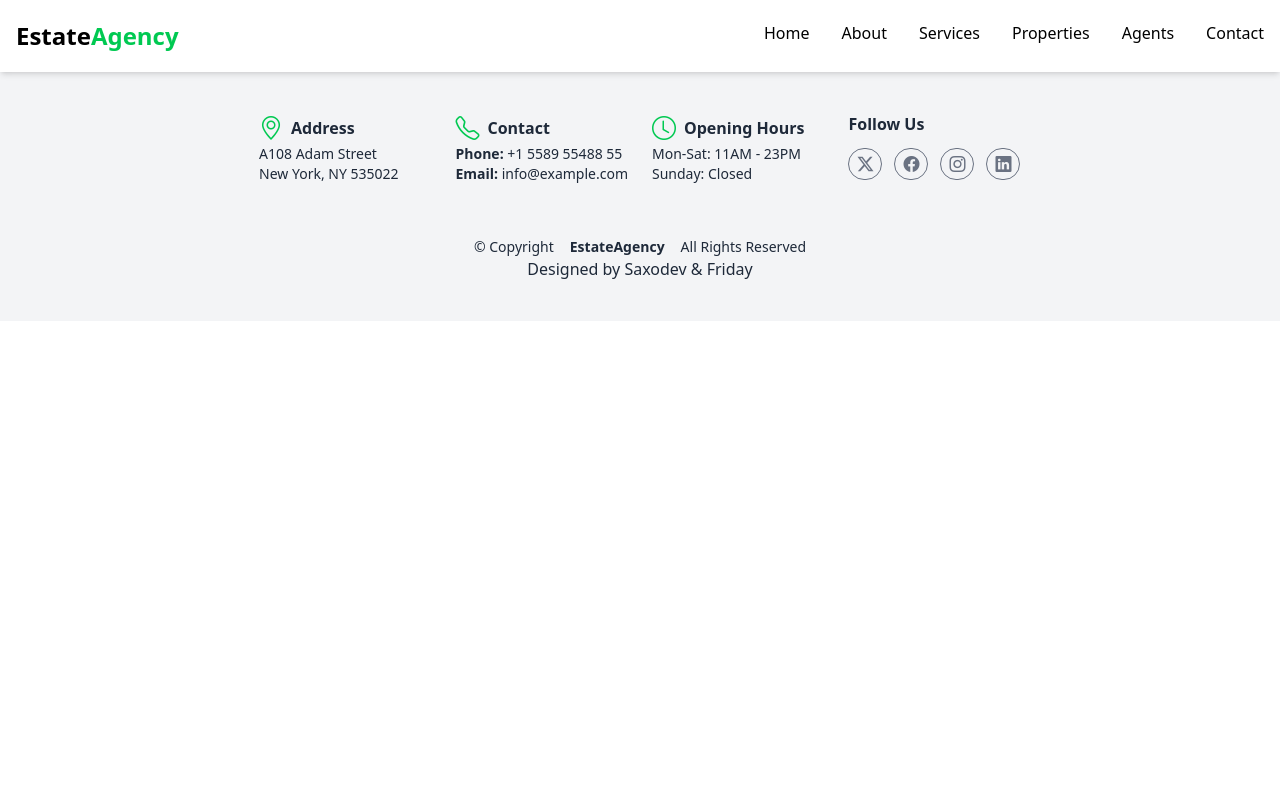
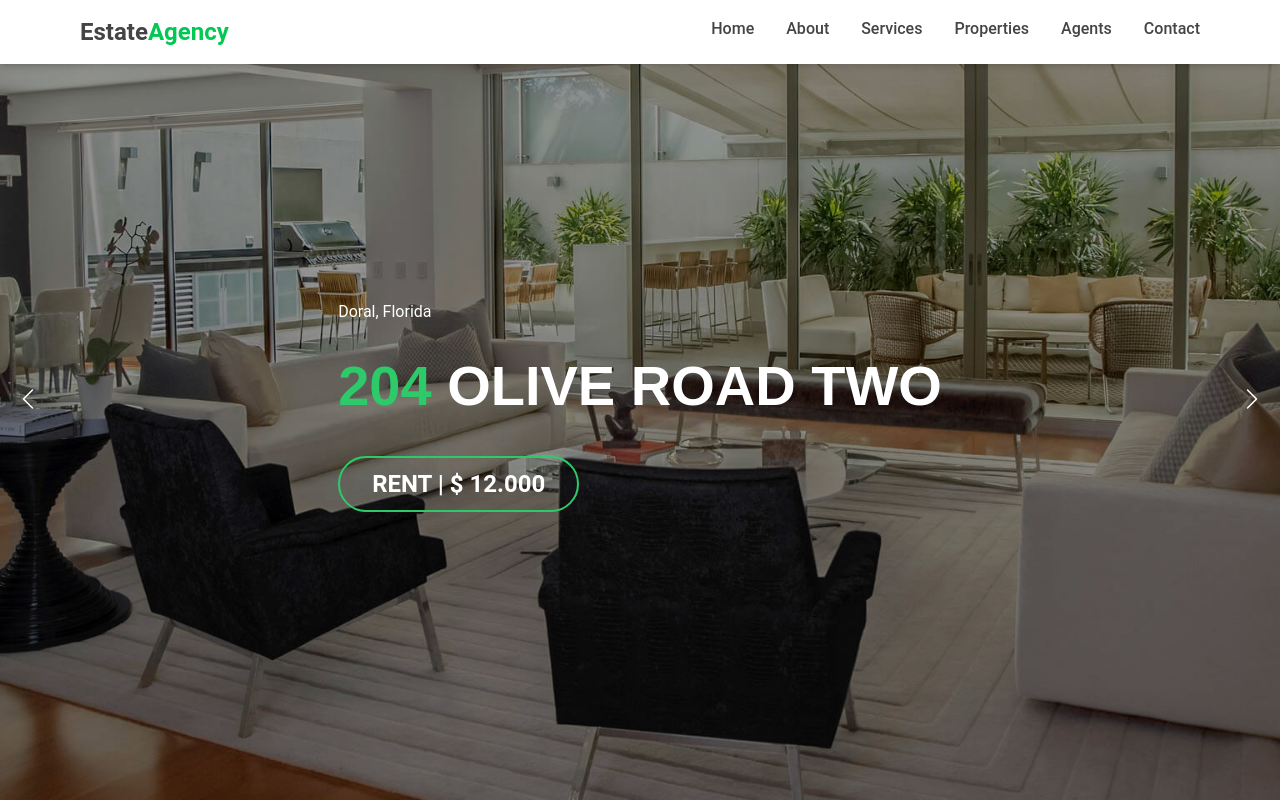
Before and after one commit to AadilNuhu/EstateAgency, an Angular app: page / in a window 1280 px wide. Built offline with nearby package versions, Linux system fonts and the light colour scheme.

Commit message:
added home page

```diff
--- a/src/app/app.html
+++ b/src/app/app.html
@@ -1,2 +1 @@
-<app-navbar></app-navbar>
-<app-footer></app-footer>
+<app-home-page></app-home-page>
--- a/src/app/components/navbar/navbar.html
+++ b/src/app/components/navbar/navbar.html
@@ -1,6 +1,6 @@
-<header class="sticky top-0 z-50 bg-white shadow-md">
-    <div class="mx-auto max-w-7xl px-4">
-        <div class="flex h-18 items-center justify-between">
+<header class="fixed top-0 z-80 bg-white shadow-md w-screen">
+    <div class="mx-auto max-w-7xl px-4 md:px-20 py-4">
+        <div class="flex  items-center justify-between">
 
             <!-- Logo -->
             <a routerLink="/" class="text-2xl font-bold">
@@ -10,44 +10,45 @@
             <!-- Desktop view -->
             <nav class="hidden lg:flex items-center gap-8">
 
-                <a routerLink="/" routerLinkActive="text-green-500 border-green-500"
-                    class="border-b-2 border-transparent pb-1 font-medium transition-all duration-300 hover:border-green-500">
+                <a routerLink="/" routerLinkActive="text-green-500 border border-accent"
+                    class="border-b-2 border-transparent pb-1 font-medium transition-all duration-300 hover:border-accent">
                     Home
                 </a>
 
-                <a routerLink="/about" routerLinkActive="text-green-500 border-green-500"
-                    class="border-b-2 border-transparent pb-1 font-medium transition-all duration-300 hover:border-green-500">
+                <a routerLink="/about" routerLinkActive="text-green-500 border border-accent"
+                    class="border-b-2 border-transparent pb-1 font-medium transition-all duration-300 hover:border-accent">
                     About
                 </a>
 
-                <a routerLink="/services" routerLinkActive="text-green-500 border-green-500"
-                    class="border-b-2 border-transparent pb-1 font-medium transition-all duration-300 hover:border-green-500">
+                <a routerLink="/services" routerLinkActive="text-green-500 border border-accent"
+                    class="border-b-2 border-transparent pb-1 font-medium transition-all duration-300 hover:border-accent">
                     Services
                 </a>
 
-                <a routerLink="/properties" routerLinkActive="text-green-500 border-green-500"
-                    class="border-b-2 border-transparent pb-1 font-medium transition-all duration-300 hover:border-green-500">
+                <a routerLink="/properties" routerLinkActive="text-green-500 border border-accent"
+                    class="border-b-2 border-transparent pb-1 font-medium transition-all duration-300 hover:border-accent">
                     Properties
                 </a>
 
-                <a routerLink="/agents" routerLinkActive="text-green-500 border-green-500"
-                    class="border-b-2 border-transparent pb-1 font-medium transition-all duration-300 hover:border-green-500">
+                <a routerLink="/agents" routerLinkActive="text-green-500 border border-accent"
+                    class="border-b-2 border-transparent pb-1 font-medium transition-all duration-300 hover:border-accent">
                     Agents
                 </a>
 
-                <a routerLink="/contact" routerLinkActive="text-green-500 border-green-500"
-                    class="border-b-2 border-transparent pb-1 font-medium transition-all duration-300 hover:border-green-500">
+                <a routerLink="/contact" routerLinkActive="text-green-500 border border-accent"
+                    class="border-b-2 border-transparent pb-1 font-medium transition-all duration-300 hover:border-accent">
                     Contact
                 </a>
             </nav>
             <!-- Mobile Hamburger -->
-            <button (click)="isMenuOpen = !isMenuOpen" class="lg:hidden text-3xl">
+            <button type="button" (click)="isMenuOpen = !isMenuOpen" class="lg:hidden text-3xl">
                 <i class="bi" [ngClass]="isMenuOpen ? 'bi-x-lg' : 'bi-list'"></i>
             </button>
         </div>
 
         <!-- Mobile Menu -->
-        <div *ngIf="isMenuOpen" class="lg:hidden pb-5">
+        @if(isMenuOpen){
+        <div class="lg:hidden pb-5">
 
             <nav class="flex flex-col gap-1">
 
@@ -76,5 +77,7 @@
                 </a>
             </nav>
         </div>
+        }
+
     </div>
 </header>
--- /dev/null
+++ b/src/app/features/pages/home-page/home-page.css
@@ -0,0 +1,11 @@
+.carousel {
+  overflow: hidden;
+  .slides {
+    display: flex;
+    transition: transform 0.4s ease;
+    img {
+      width: 100%;
+      flex-shrink: 0;
+    }
+  }
+}
--- /dev/null
+++ b/src/app/features/pages/home-page/home-page.html
@@ -0,0 +1,52 @@
+<div>
+    <app-navbar></app-navbar>
+    <!-- Hero Section -->
+    <section class="relative h-screen overflow-hidden">
+
+        <div class="overflow-hidden w-full h-screen">
+            <div class="flex w-full transition-transform duration-700 ease-in h-full"
+                [style.transform]="'translateX(-' + (currentIndex * 100) + '%)'">
+                @for(img of carouselImages; track img){
+                <img [src]="img" alt="" class="min-w-full h-screen object-cover">
+                }
+
+            </div>
+
+        </div>
+
+        <div
+            class="absolute w-screen h-screen bg-black/40 top-0 left-0 right-0 z-50 flex  items-center justify-center flex-col">
+            <button (click)="next()" class="text-surface border-0  absolute left-4 cursor-pointer">
+                <i class="bi bi-chevron-left text-surface text-2xl "></i>
+            </button>
+            <div>
+                <p class="text-white mb-5">Doral, Florida</p>
+                <h2 class="text-[32px] md:text-[56px] font-extrabold md:font-black text-surface uppercase mb-10"><span
+                        class="text-accent">204</span>
+                    Olive
+                    Road Two</h2>
+                <a routerLink="/"
+                    class="border-2 text-2xl uppercase text-surface font-bold border-accent px-8 py-3 rounded-full">rent
+                    | $
+                    12.000</a>
+
+            </div>
+            <button (click)="prev()" class="text-surface border-0 absolute right-4 cursor-pointer">
+                <i class="bi bi-chevron-right text-surface text-2xl "></i>
+            </button>
+
+        </div>
+        <div class="flex  space-x-1 absolute bottom-10 left-1/2 -translate-x-1/2 z-50 transition-all duration-300">
+            @for(img of carouselImages; track img){
+            <div (click)="change($index)" class="h-1.5  cursor-pointer bg-gray-400"
+                [class.bg-green-400]="currentIndex === $index" [class.bg-white]="currentIndex !== $index"
+                [class.w-10]="currentIndex === $index" [class.w-6]="currentIndex !== $index">
+            </div>
+            }
+        </div>
+
+
+
+    </section>
+
+</div>
--- /dev/null
+++ b/src/app/features/pages/home-page/home-page.ts
@@ -0,0 +1,46 @@
+import { Component, OnDestroy, OnInit } from '@angular/core';
+import { RouterLink } from '@angular/router';
+
+import { Navbar } from '../../../components/navbar/navbar';
+
+@Component({
+  selector: 'app-home-page',
+  imports: [Navbar, RouterLink],
+  templateUrl: './home-page.html',
+  styleUrl: './home-page.css',
+})
+export class HomePage implements OnInit, OnDestroy {
+  carouselImages = [
+    'assets/hero-carousel-1.jpg',
+    'assets/hero-carousel-2.jpg',
+    'assets/hero-carousel-3.jpg',
+  ];
+
+  currentIndex = 0;
+
+  private internalId?: ReturnType<typeof setInterval>;
+
+  next() {
+    this.currentIndex = (this.currentIndex + 1) % this.carouselImages.length;
+  }
+
+  prev() {
+    this.currentIndex =
+      (this.currentIndex - 1 + this.carouselImages.length) % this.carouselImages.length;
+    console.log(this.currentIndex);
+  }
+
+  change(index: number) {
+    this.currentIndex = index;
+  }
+
+  ngOnInit() {
+    setInterval(() => {
+      this.next();
+    }, 4000);
+  }
+
+  ngOnDestroy() {
+    clearInterval(this.internalId);
+  }
+}
--- a/src/styles.css
+++ b/src/styles.css
@@ -1,4 +1,73 @@
 /* You can add global styles to this file, and also import other style files */
 
 @import 'tailwindcss';
-@import "bootstrap-icons/font/bootstrap-icons.css";
+@import 'bootstrap-icons/font/bootstrap-icons.css';
+
+@theme {
+  --color-background: #ffffff;
+  --color-default: #444444;
+  --color-heading: #1b1b1b;
+  --color-accent: #2eca6a;
+  --color-surface: #ffffff;
+  --color-contrast: #ffffff;
+
+  --color-nav: #444444;
+  --color-nav-hover: #000000;
+  --color-nav-mobile-background: #ffffff;
+  --color-nav-dropdown-background: #ffffff;
+
+  --color-nav-dropdown: #444444;
+  --color-nav-dropdown-hover: #2eca6a;
+}
+
+/* .light-background {
+  --color-background: #f9f9f9;
+  --color-surface: #ffffff;
+}
+
+.dark-background {
+  --color-background: #060606;
+  --color-default: #ffffff;
+  --color-heading: #ffffff;
+  --color-surface: #252525;
+  --color-contrast: #ffffff;
+} */
+:root {
+  scroll-behavior: smooth;
+}
+
+:root {
+  --default-font:
+    'Roboto', system-ui, -apple-system, 'Segoe UI', Roboto, 'Helvetica Neue', Arial, 'Noto Sans',
+    'Liberation Sans', sans-serif, 'Apple Color Emoji', 'Segoe UI Emoji', 'Segoe UI Symbol',
+    'Noto Color Emoji';
+  --heading-font: 'Raleway', sans-serif;
+  --nav-font: 'Poppins', sans-serif;
+}
+
+body {
+  color: var(--color-default);
+  background-color: var(--color-background);
+  font-family: var(--default-font);
+}
+
+/* a {
+  color: var(--accent-color);
+  text-decoration: none;
+  transition: 0.3s;
+} */
+
+/* a:hover {
+  color: color-mix(in srgb, var(--color-accent), transparent 25%);
+  text-decoration: none;
+} */
+
+h1,
+h2,
+h3,
+h4,
+h5,
+h6 {
+  /* color: var(--color-heading); */
+  font-family: var(--heading-font);
+}
```
Also changed, not shown: src/app/app.ts (+5 -4 lines), 1 other file (tests, documents, lock files or other folders).
